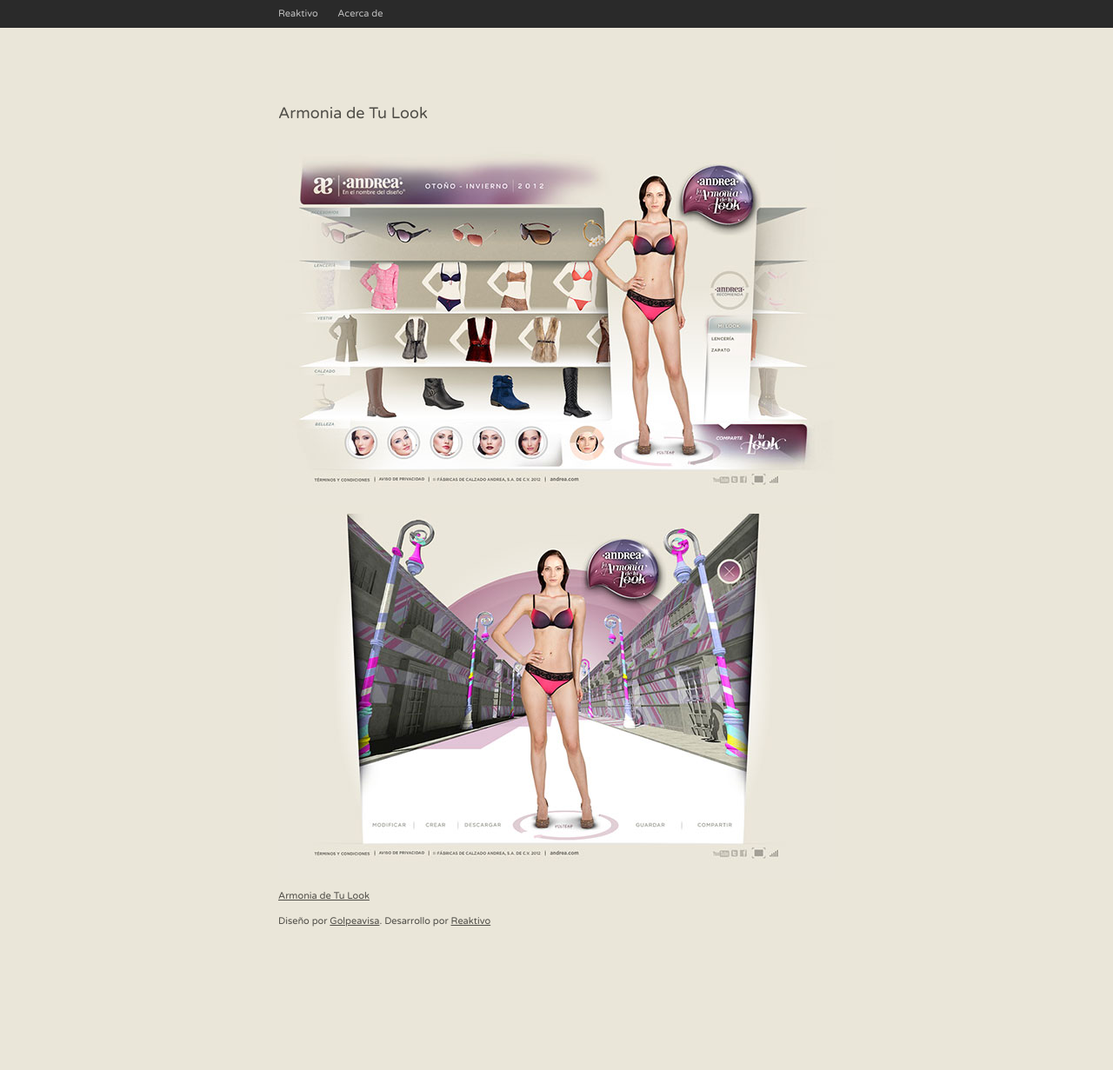
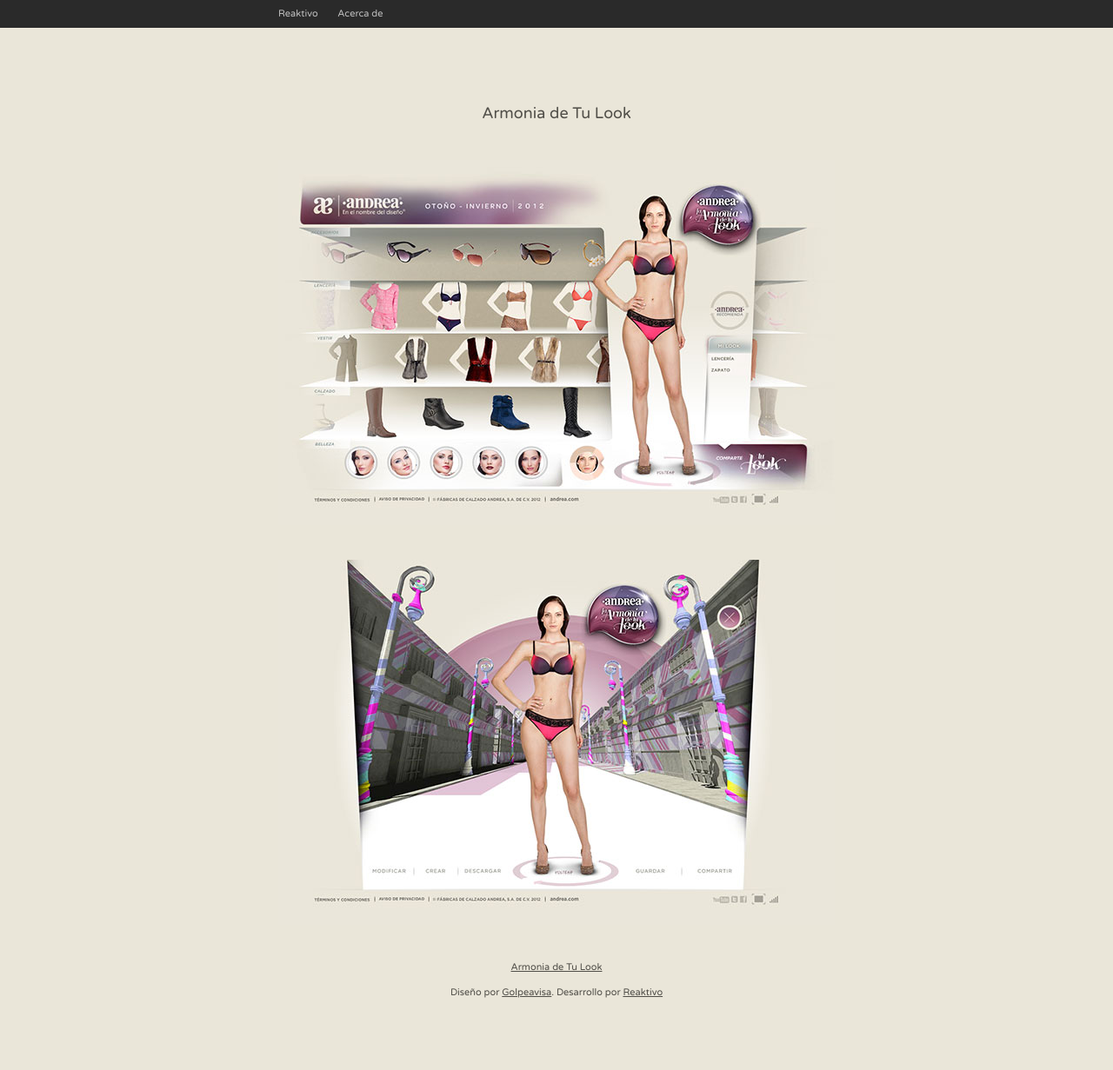
Before and after one commit to reaktivo/reaktivo.github.com, a Jekyll site: the page built from _posts/2012-07-06-armonia.html, in a window 1280 px wide. Shown: the whole page at 87% size. Built offline with Jekyll 4.4.1, drawn with Linux system fonts in a browser that asks for light colours; Markdown is read by kramdown in place of the engine named in the settings; before the commit the page ends 1149 px from its top, so only the background shows below that.

Commit message:
Center align

```diff
--- a/_posts/2012-07-06-armonia.html
+++ b/_posts/2012-07-06-armonia.html
@@ -9,8 +9,12 @@
 
 <style>
 
-  .centered_post img {
+  .post img {
     margin: 40px auto;
+  }
+
+  .post {
+    text-align: center;
   }
 
   h1 a{
```
